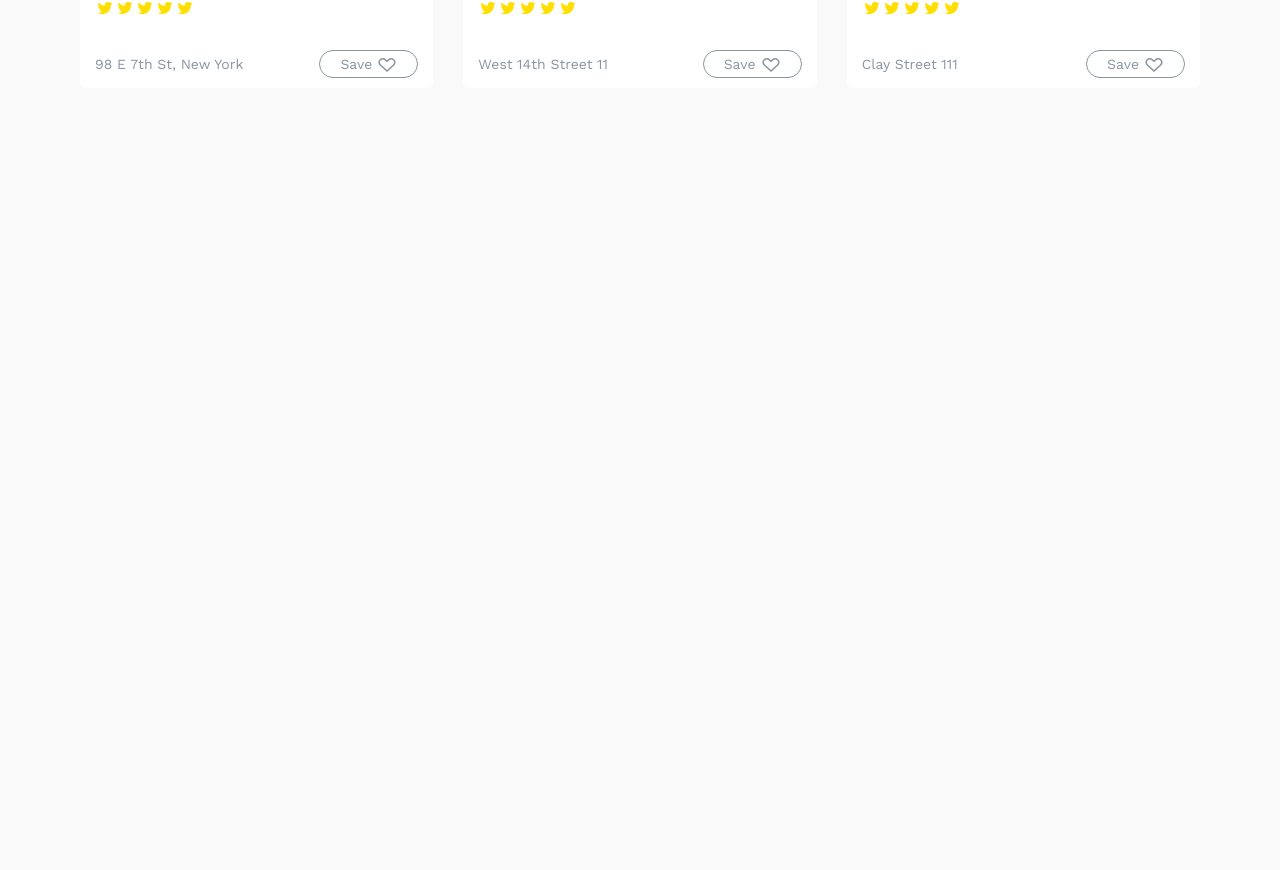
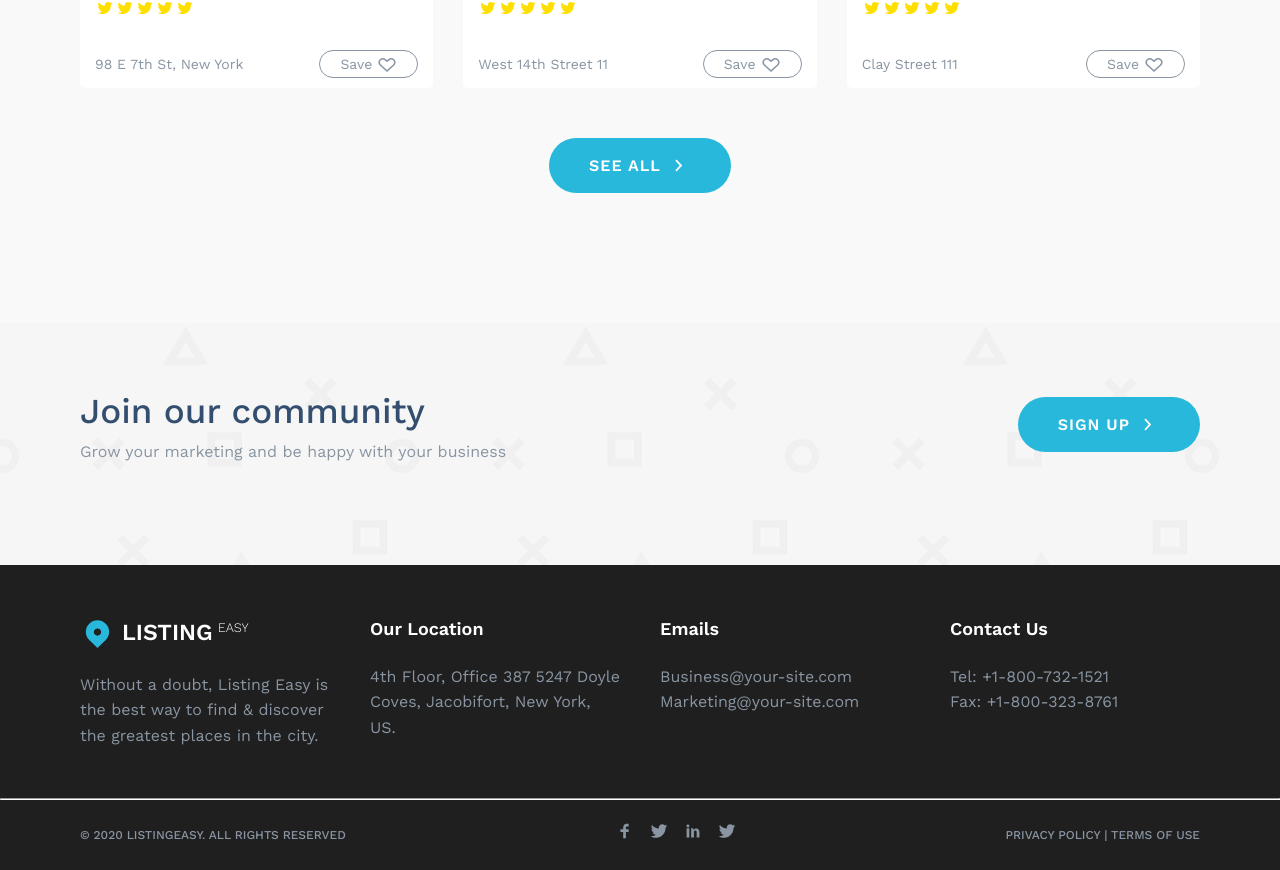
Before and after one commit to alok-as/Blazar, a Vue app: page / in a window 1280 px wide. Shown: the part 3492-4362 px from the top of the page. Before the commit the page ends 3660 px from the top, so only its background shows below. Built offline with nearby package versions, Linux system fonts and the light colour scheme.

Commit message:
home joinus section and common footer to all views added

```diff
--- a/src/App.vue
+++ b/src/App.vue
@@ -5,12 +5,14 @@
       <scroll-nav v-if="showNav"></scroll-nav>
     </transition>
     <router-view></router-view>
+    <app-footer></app-footer>
   </div>
 </template>
 
 <script>
 import Login from './components/Shared/Login'
 import ScrollNav from './components/Shared/Navbar'
+import Footer from './components/Shared/Footer'
 export default {
   data () {
     return {
@@ -19,7 +21,8 @@ export default {
   },
   components: {
     'app-login': Login,
-    'scroll-nav': ScrollNav
+    'scroll-nav': ScrollNav,
+    'app-footer': Footer
   },
   methods: {
     testscroll () {
--- a/src/components/Home/HomeArticles.vue
+++ b/src/components/Home/HomeArticles.vue
@@ -6,6 +6,12 @@
             <div class="articles__list">
                 <article-card v-for="result in results" :key='result.id' :result="result"></article-card>
             </div>
+            <button class="btn mt-medium">
+                See All
+                <svg>
+                    <use xlink:href="../../sass/sprites.svg#icon-chevron-small-right"></use>
+                </svg>
+            </button>
         </div>
     </div>
 </template>
@@ -66,4 +72,9 @@ export default {
         color: #fbaf2a !important;
     }
 }
+
+.btn {
+    margin-left: auto;
+    margin-right: auto;
+}
 </style>
--- a/src/components/Home/HomeHowItWorks.vue
+++ b/src/components/Home/HomeHowItWorks.vue
@@ -11,15 +11,13 @@
                 </div>
                 <div class="works__step">
                     <img class="works__img" src="../../assets/works-icon.png" alt="Step 1">
-                    <h4 class="heading-4 heading-4--dark">Discover greates places
-                        <p class="paragraph">Search and Find what you are looking for. Best spots are here for you.</p>
-                    </h4>
+                    <h4 class="heading-4 heading-4--dark">Discover greates places</h4>
+                    <p class="paragraph">Search and Find what you are looking for. Best spots are here for you.</p>
                 </div>
                 <div class="works__step">
                     <img class="works__img" src="../../assets/works-icon.png" alt="Step 1">
-                    <h4 class="heading-4 heading-4--dark">Discover greates places
-                        <p class="paragraph">Search and Find what you are looking for. Best spots are here for you.</p>
-                    </h4>
+                    <h4 class="heading-4 heading-4--dark">Discover greates places</h4>
+                    <p class="paragraph">Search and Find what you are looking for. Best spots are here for you.</p>
                 </div>
             </div>
         </div>
--- a/src/components/Home/HomeJoinus.vue
+++ b/src/components/Home/HomeJoinus.vue
@@ -1,6 +1,17 @@
 <template>
     <div class="join-us">
-        Home Joinus
+        <div class="content">
+            <div class="join-us__text">
+                <h2 class="heading-2">Join our community</h2>
+                <p class="paragraph">Grow your marketing and be happy with your business</p>
+            </div>
+            <button class="btn">
+                Sign Up
+                <svg>
+                    <use xlink:href="../../sass/sprites.svg#icon-chevron-small-right"></use>
+                </svg>
+            </button>
+        </div>
     </div>
 </template>
 
@@ -10,6 +21,15 @@ export default {}
 
 <style lang="scss" scoped>
 .join-us{
-    background-color:blueviolet;
+    margin-top: 5rem;
+    background-image: url('../../assets/home-join-us.jpg');
+}
+
+.content{
+    padding-top: 6rem;
+    padding-bottom: 10rem;
+    display: flex;
+    justify-content: space-between;
+    align-items: center;
 }
 </style>
--- a/src/sass/base/_base.scss
+++ b/src/sass/base/_base.scss
@@ -8,6 +8,7 @@ $color-white:#fff;
 $color-dark:#8995a2;
 $color-blue-dark:#334e6f;
 $color-grey-light: #c4cad0;
+$color-grey-dark: #8995A2;
 
 //Basic Reset
 *,
--- a/src/sass/base/_typography.scss
+++ b/src/sass/base/_typography.scss
@@ -34,7 +34,7 @@
 
 
 .paragraph{
-    color: $color-grey-light;
+    color: $color-grey-dark;
     font-size: 1.6rem;
     font-weight: 400;
 }
--- a/src/views/Home.vue
+++ b/src/views/Home.vue
@@ -5,6 +5,7 @@
     <home-works></home-works>
     <home-explore></home-explore>
     <home-articles></home-articles>
+    <home-join-us></home-join-us>
   </div>
 </template>
 
@@ -15,7 +16,7 @@ import HomeFeatured from '../components/Home/HomeFeaturedListings'
 import HomeWorks from '../components/Home/HomeHowItWorks'
 import HomeExplore from '../components/Home/HomeExplore'
 import HomeArticles from '../components/Home/HomeArticles'
-// import HomeJoinUs from '../components/Home/HomeJoinus'
+import HomeJoinUs from '../components/Home/HomeJoinus'
 
 export default {
   components: {
@@ -24,8 +25,8 @@ export default {
     // 'home-popular': HomePopular
     'home-works': HomeWorks,
     'home-explore': HomeExplore,
-    'home-articles': HomeArticles
-    // 'home-joinus': HomeJoinUs
+    'home-articles': HomeArticles,
+    'home-join-us': HomeJoinUs
   }
 }
 
--- a/src/views/Results.vue
+++ b/src/views/Results.vue
@@ -22,7 +22,6 @@
             <result-map></result-map>
           </div>
         </main>
-        <app-footer></app-footer>
     </div>
 </template>
 
@@ -30,14 +29,12 @@
 import Navbar from '../components/Shared/Navbar'
 import ResultCard from '../components/Result/ResultCard'
 import ResultMap from '../components/Result/ResultMap'
-import Footer from '../components/Shared/Footer'
 
 export default {
   components: {
     'app-navbar': Navbar,
     'result-map': ResultMap,
-    'result-card': ResultCard,
-    'app-footer': Footer
+    'result-card': ResultCard
   },
   computed: {
     searchCategory: {
```
Also changed, not shown: src/assets/home-join-us.jpg (added).
